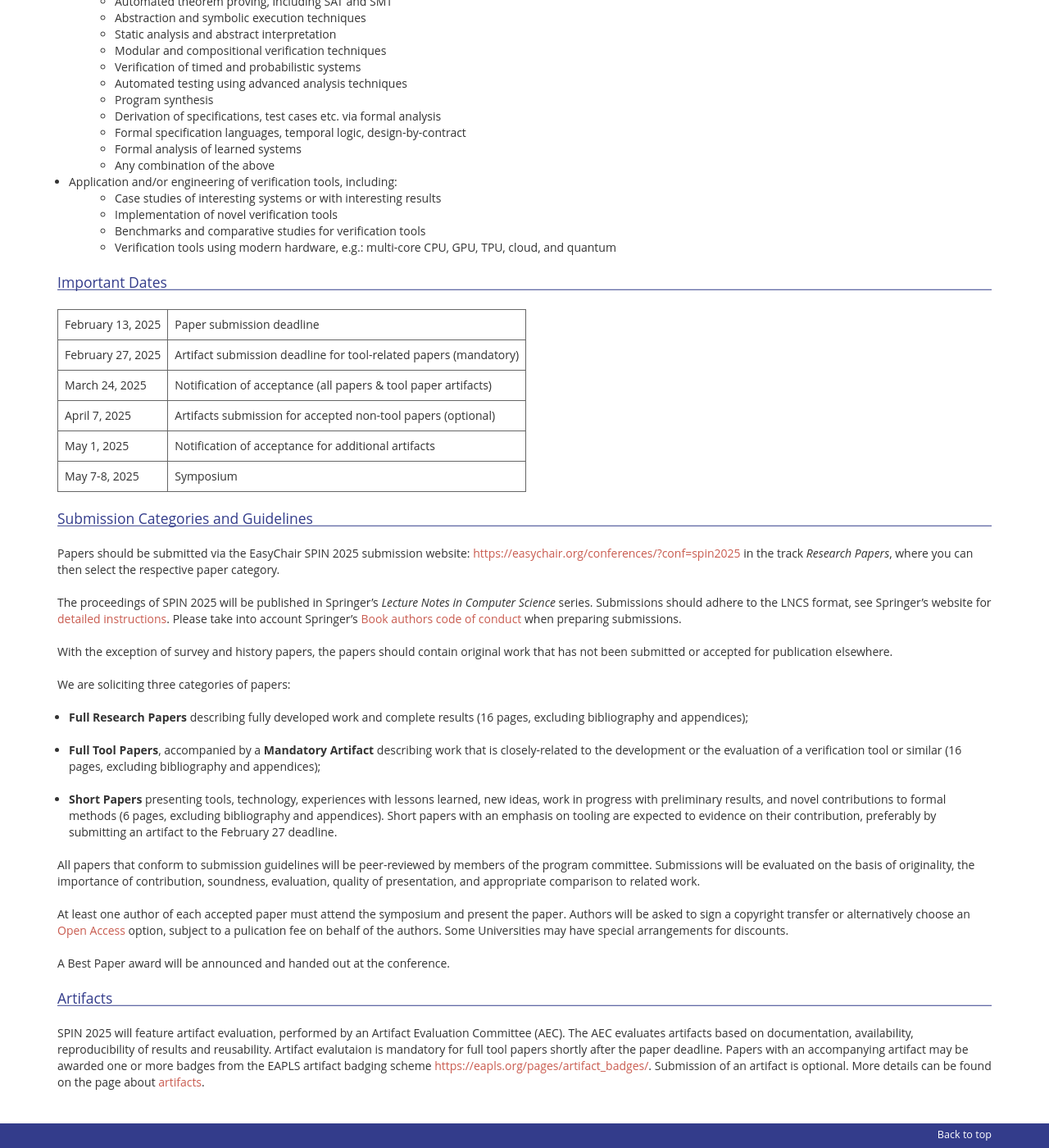
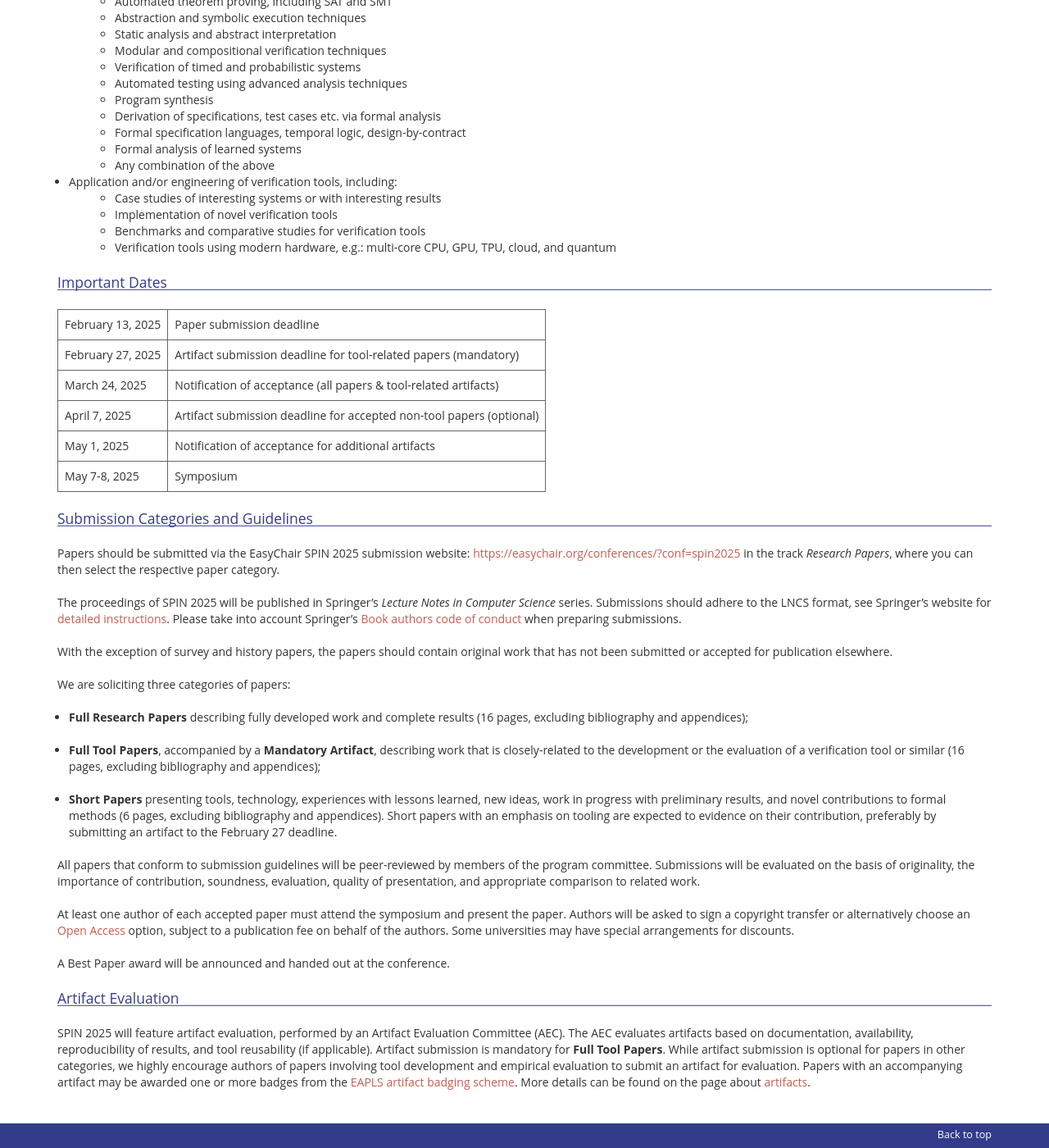
Before and after one commit to SPIN-web/SPIN2026, a Jekyll site: the page built from _pages/call.md, in a window 1280 px wide and 1400 px high, scrolled down 853 px. Shown: the whole window at 82% size. Built offline with Jekyll 4.4.1, drawn with Linux system fonts in a browser that asks for light colours; nearby versions of some CDN libraries; our own code applies the rules of GitHub Pages for plain Markdown files.

Commit message:
Polish artifact section in call for papers

```diff
--- a/_pages/call.md
+++ b/_pages/call.md
@@ -41,8 +41,8 @@ Topics of interest include, but are not limited to:
 |----------------------|-----------------------------------------------------------|
 | February 13, 2025    | Paper submission deadline
 | February 27, 2025    | Artifact submission deadline for tool-related papers (mandatory)
-|    March 24, 2025    | Notification of acceptance (all papers & tool paper artifacts)
-|    April  7, 2025    | Artifacts submission for accepted non-tool papers (optional)
+|    March 24, 2025    | Notification of acceptance (all papers & tool-related artifacts)
+|    April  7, 2025    | Artifact submission deadline for accepted non-tool papers (optional)
 |      May  1, 2025    | Notification of acceptance for additional artifacts
 |     May 7-8, 2025    | Symposium
 
@@ -58,17 +58,23 @@ We are soliciting three categories of papers:
 
 * **Full Research Papers** describing fully developed work and complete results (16 pages, excluding bibliography and appendices);
 
-* **Full Tool Papers**, accompanied by a **Mandatory Artifact** describing work that is closely-related to the development or the evaluation of a verification tool or similar (16 pages, excluding bibliography and appendices);
+* **Full Tool Papers**, accompanied by a **Mandatory Artifact**, describing work that is closely-related to the development or the evaluation of a verification tool or similar (16 pages, excluding bibliography and appendices);
 
 * **Short Papers** presenting tools, technology, experiences with lessons learned, new ideas, work in progress with preliminary results, and novel contributions to formal methods (6 pages, excluding bibliography and appendices). Short papers with an emphasis on tooling are expected to evidence on their contribution, preferably by submitting an artifact to the February 27 deadline.
 
 All papers that conform to submission guidelines will be peer-reviewed by members of the program committee. Submissions will be evaluated on the basis of originality, the importance of contribution, soundness, evaluation, quality of presentation, and appropriate comparison to related work.
 
-At least one author of each accepted paper must attend the symposium and present the paper. Authors will be asked to sign a copyright transfer or alternatively choose an [Open Access](https://www.springer.com/gp/computer-science/lncs/open-access-publishing-in-computer-proceedings) option, subject to a pulication fee on behalf of the authors. Some Universities may have special arrangements for discounts.
+At least one author of each accepted paper must attend the symposium and present the paper. Authors will be asked to sign a copyright transfer or alternatively choose an [Open Access](https://www.springer.com/gp/computer-science/lncs/open-access-publishing-in-computer-proceedings) option, subject to a publication fee on behalf of the authors. Some universities may have special arrangements for discounts.
 
 A Best Paper award will be announced and handed out at the conference.
 <!-- A selection of the best papers will be invited to a special issue of the [*International Journal on Software Tools for Technology Transfer*](https://sttt.cs.uni-dortmund.de/) (STTT). -->
 
-## Artifacts
+## Artifact Evaluation
 
-SPIN 2025 will feature artifact evaluation, performed by an Artifact Evaluation Committee (AEC). The AEC evaluates artifacts based on documentation, availability, reproducibility of results and reusability. Artifact evalutaion is mandatory for full tool papers shortly after the paper deadline. Papers with an accompanying artifact may be awarded one or more badges from the EAPLS artifact badging scheme [https://eapls.org/pages/artifact_badges/](https://eapls.org/pages/artifact_badges/). Submission of an artifact is optional. More details can be found on the page about [artifacts]({{ site.baseurl }}{% link _pages/artifacts.md %}).
+SPIN 2025 will feature artifact evaluation, performed by an Artifact Evaluation Committee (AEC).
+The AEC evaluates artifacts based on documentation, availability, reproducibility of results, and tool reusability (if applicable).
+Artifact submission is mandatory for **Full Tool Papers**.
+While artifact submission is optional for papers in other categories,
+we highly encourage authors of papers involving tool development and empirical evaluation to submit an artifact for evaluation.
+Papers with an accompanying artifact may be awarded one or more badges from the [EAPLS artifact badging scheme](https://eapls.org/pages/artifact_badges/).
+More details can be found on the page about [artifacts]({{ site.baseurl }}{% link _pages/artifacts.md %}).
```
